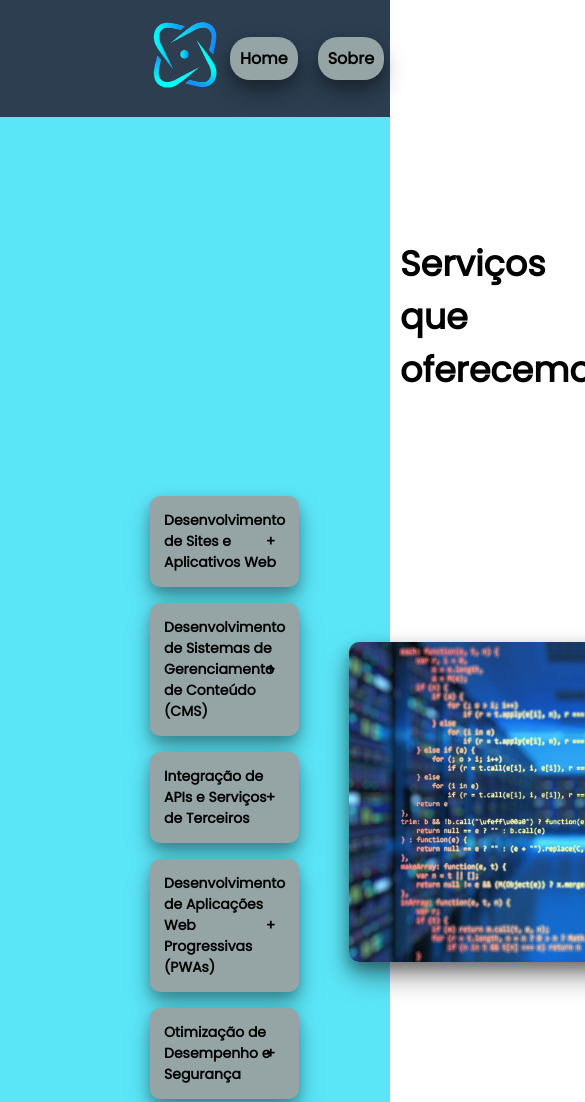
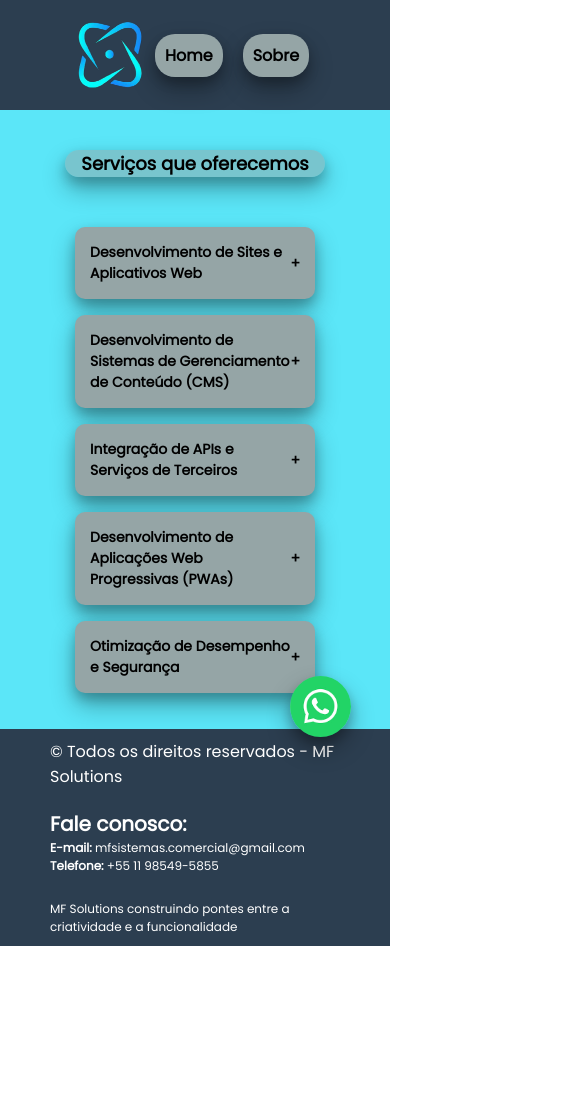
Before and after one commit to mxwlladriano/mfsistemas, a website: page index.html in a window 390 px wide. Shown: the top 1102 px of the page, 585 px wide, since content can reach past the window. After the commit the page ends 946 px from the top, so only its background shows below. Drawn offline with nearby package versions, Linux system fonts and the light colour scheme; files that its build step writes are made by us from their sources; files whose address does not match are found by name.

Commit message:
atualização

```diff
--- a/index.html
+++ b/index.html
@@ -4,10 +4,11 @@
     <meta charset="UTF-8">
     <meta name="viewport" content="width=device-width, initial-scale=1.0">
     <title>MF Solutions</title>
+    <link rel="preconnect" href="https://fonts.googleapis.com">
+    <link rel="preconnect" href="https://fonts.gstatic.com" crossorigin>
+    <link href="https://fonts.googleapis.com/css2?family=Poppins&family=Roboto:ital,wght@0,100;0,300;0,400;0,500;0,700;0,900;1,100;1,300;1,400;1,500;1,700;1,900&display=swap" rel="stylesheet">
     <link rel="stylesheet" href="./dist/css/main.css">
-    <link rel="preconnect" href="https://fonts.googleapis.com">
-<link rel="preconnect" href="https://fonts.gstatic.com" crossorigin>
-<link href="https://fonts.googleapis.com/css2?family=Poppins&family=Roboto:ital,wght@0,100;0,300;0,400;0,500;0,700;0,900;1,100;1,300;1,400;1,500;1,700;1,900&display=swap" rel="stylesheet">
+
 </head>
 <body>
     <header class="header">
@@ -30,10 +31,9 @@
         </div>
     </header>
     <section class="faq">
-        <div class="container">
             <h2 class="title">Serviços que oferecemos</h2>
         <div class="servicos">
-            <div>
+            <div class="teste">
                 <ul class="faq__questions">
                     <li class="faq__questions__item">
                         <div class="faq__questions__item__question" data-faq-question="">
@@ -83,18 +83,13 @@
                 <img class="image" src="./dist/images/home/CTA Whats.jpg" alt="WhatsApp">
             </a>
         </div>
-        <h2 class="title">Avaliações dos usuarios</h2>
-        <div class="avaliacoes">
-            <img class="comentarios" src="./dist/images/home/comentarios.png" alt="">
-        </div>
-        </div>
     </section>
     <footer class="footer">
         <div class="container">
             <div class="copy">
                 &copy; Todos os direitos reservados -  MF Solutions
             </div>
-            <div class="fale-conosco">
+            <div class="fale">
                 <div class="fale-conosco">
                     Fale conosco:
                 </div>
--- a/src/scripts/main.js
+++ b/src/scripts/main.js
@@ -1,3 +1,4 @@
+
 document.addEventListener('DOMContentLoaded', function(){
     const questions = document.querySelectorAll('[data-faq-question]');
 
--- a/src/styles/_footer.scss
+++ b/src/styles/_footer.scss
@@ -4,17 +4,17 @@
 
 
     .container{
-        padding: 20px 150px;
+        padding: 20px 75px;
         display: flex;
         justify-content: space-between;
         align-items: center;
 
-        .fale-conosco{
-            text-align: end;
+        .fale{
+            text-align: start;
 
             .fale-conosco{
+                font-weight: bold;
                 font-size: 35px;
-                font-weight: bold;
             }
 
             span{
@@ -23,3 +23,34 @@
         }
     }
 }
+
+@media (max-width:768px){
+    .footer{
+
+        .container{
+            display: block;
+            padding: 10px 50px;
+            text-align: start;
+
+            .fale{
+
+
+                .fale-conosco{
+                    font-size: 20px;
+                    margin-top: 20px;
+                }
+
+                .email{
+                    font-size: 12px;
+                }
+                .telefone{
+                    font-size: 12px;
+                }
+                .marca{
+                    font-size: 12px;
+                }
+            }
+        }
+    }
+
+}
--- a/src/styles/_header.scss
+++ b/src/styles/_header.scss
@@ -3,15 +3,19 @@
     background-color: #2c3e50;
 
     .container{
-        padding: 20px 150px;
+        padding: 20px 75px;
         display: flex;
         justify-content: space-between;
         align-items: center;
+
         .logo{
+            display: flex;
+            align-items: center;
 
             .image{
                 width: 70px;
                 height: 70px;
+
                 }
         }
 
@@ -45,3 +49,7 @@
     }
     }
 }
+
+@media (max-width:768px){
+
+}
--- a/src/styles/_home.scss
+++ b/src/styles/_home.scss
@@ -1,19 +1,11 @@
 .faq {
-    padding: 20px 150px;
+    padding: 20px 75px;
     background-color: #5be6f8;
-
-    .avaliacoes{
-
-        .comentarios{
-            height: 600px;
-            max-width: 100%;
-            margin-top: 25px;
-        }
-    }
+    align-items: center;
 }
 
 .faq__questions{
-    padding-right: 50px;
+    margin: 50px;
 }
 
 .faq__questions__item {
@@ -85,3 +77,33 @@
     }
 
 }
+
+@media (max-width:768px){
+    .servicos{
+        display: block;
+    }
+
+    .faq__questions{
+        margin: 0px;
+        max-width: 100%;
+    }
+
+    .faq__questions__item__question {
+        padding: 15px;
+        margin-right: 10px;
+    }
+
+    .faq__questions__item__question::after {
+        content: "+";
+        right: 5px;
+    }
+
+    .servicos{
+        margin-top: 50px;
+
+        .image{
+            display: none;
+        }
+    }
+
+}
--- a/src/styles/_sobre.scss
+++ b/src/styles/_sobre.scss
@@ -2,7 +2,7 @@
     background-color: #5be6f8;
 
     .container{
-        padding: 20px 150px;
+        padding: 20px 75px;
 
         .estrofe1{
             padding-left: 50px;
--- a/src/styles/main.scss
+++ b/src/styles/main.scss
@@ -14,7 +14,7 @@
 }
 
 .title{
-    margin-top: 100px;
+    margin-top: 50px;
     margin-left: 250px;
     margin-right: 250px;
     font-weight: bold;
@@ -50,13 +50,13 @@ h2 {
 .cta {
     position: fixed;
     bottom: 0;
-    margin-bottom: 30px;
-    margin-left: 81%;
+    margin-bottom: 50px;
+    margin-left: 85%;
     z-index: 9999;
 
     .image{
         border-radius: 50%;
-        width: 50%;
+        width: 61%;
         height: auto;
         transition: background-color 0.9s ease, transform 0.2s ease, box-shadow 0.3s ease;
         box-shadow: 0 12px 24px rgba(0, 0, 0, 0.3), 0 6px 12px rgba(0, 0, 0, 0.2);
@@ -66,3 +66,23 @@ h2 {
         transform: translateY(-06px);
     }
 }
+
+@media (max-width:768px){
+    .title{
+        margin-top: 20px;
+        margin-left: -10px;
+        margin-right: -10px;
+        font-size: 18px;
+        border-radius: 15px;
+    }
+
+    .cta {
+        margin-bottom: 100px;
+        margin-left: 55%;
+    }
+
+    body{
+        overflow-x: hidden;
+    }
+
+}
```
Also changed, not shown: sobre.html (+6 -4 lines).
